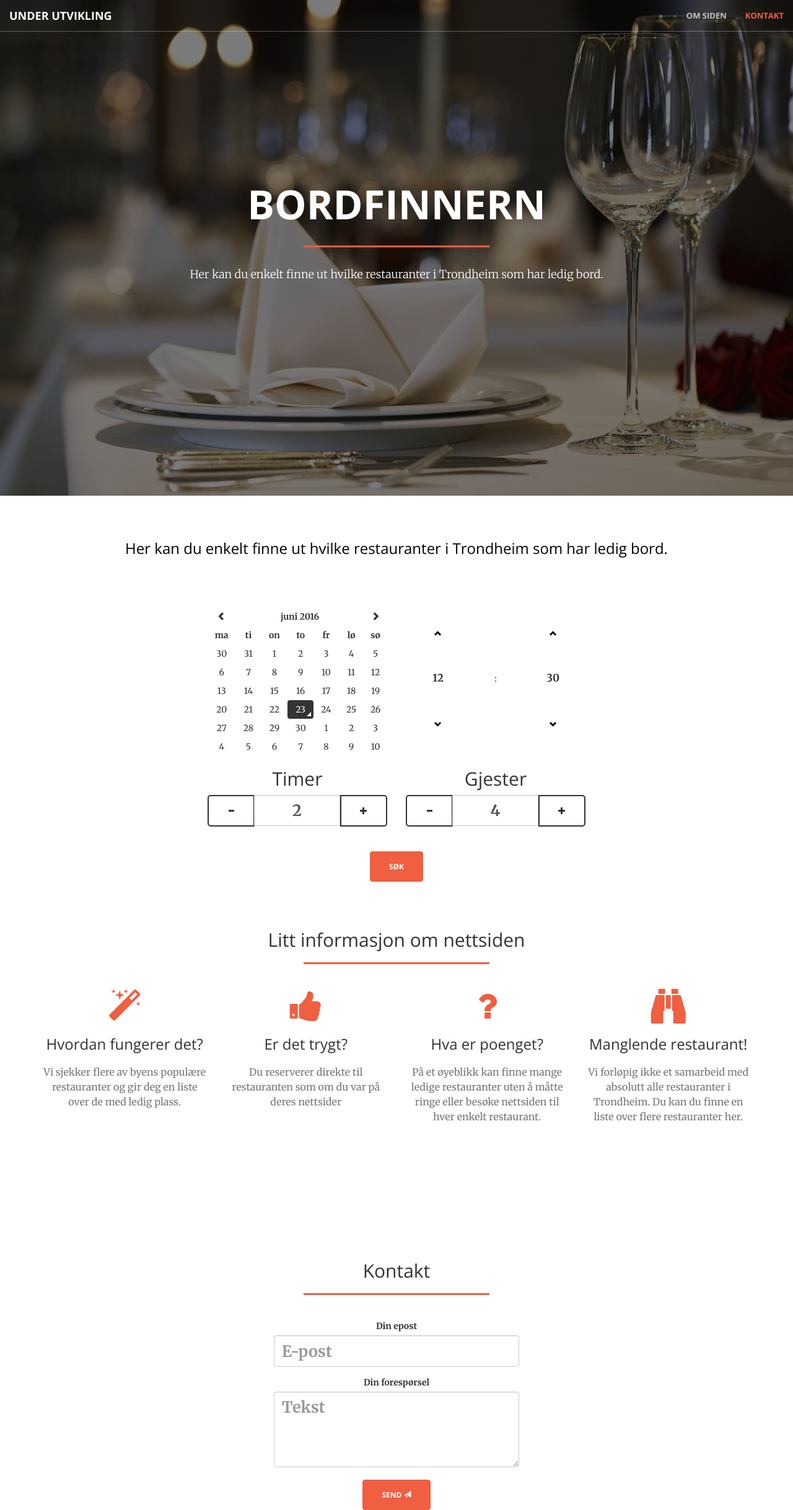
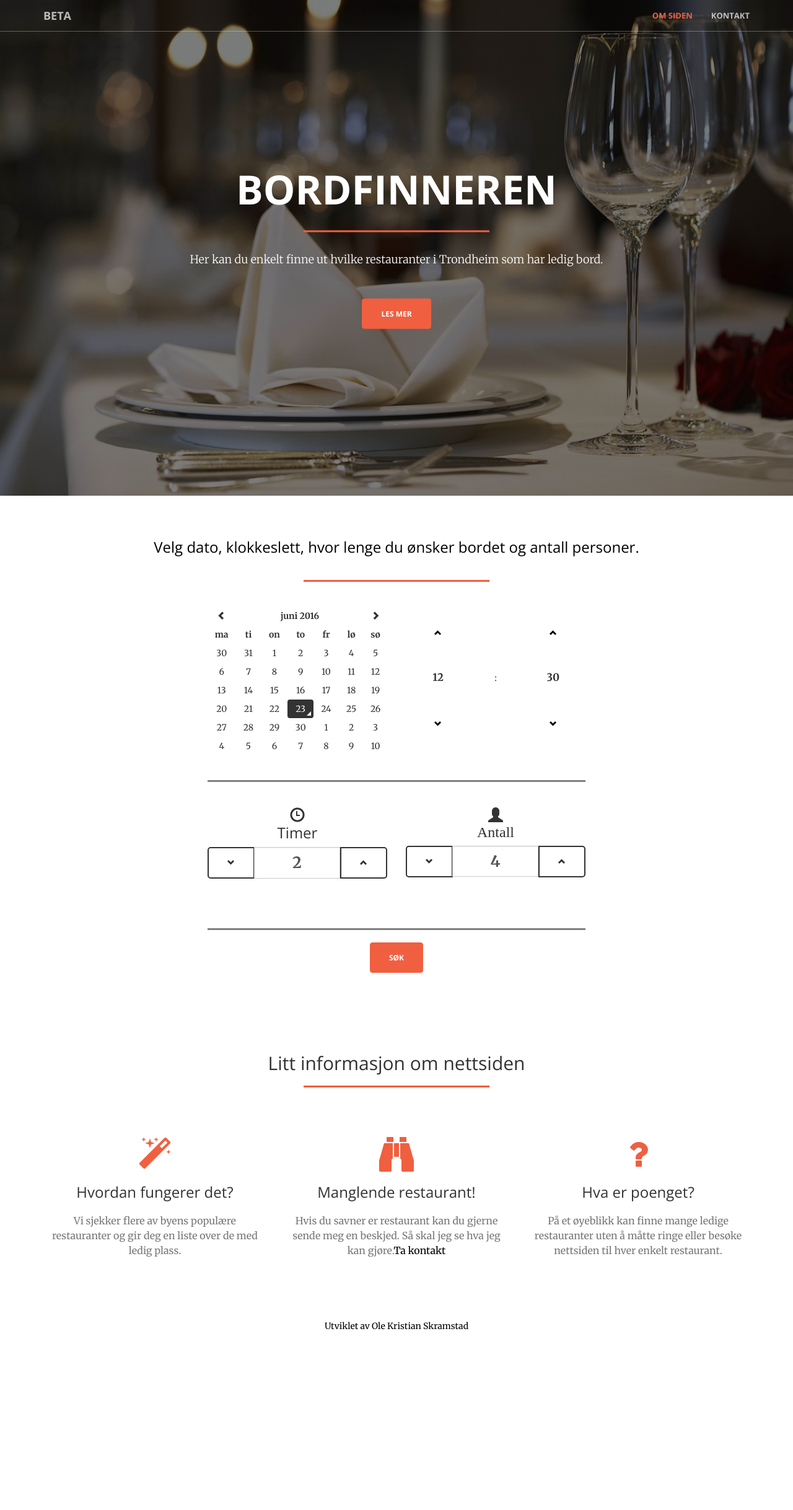
Before and after one commit to okristian1/bord, a Flask app: page / in a window 1280 px wide. Shown: the whole page at 62% size. After the commit the page ends 2146 px from the top, so only its background shows below. Run offline with Flask 2, Linux system fonts and the light colour scheme; some libraries are stand-ins or nearby versions.

Commit message:
pushing to live

```diff
--- a/myproject.py
+++ b/myproject.py
@@ -5,6 +5,11 @@ from descriptions import *
 
 app = Flask(__name__)
 app.secret_key = 'development'
+
+
+@app.route('/kontakt')
+def kontakt():
+    return render_template("kontakt.html")
 
 
 @app.route('/')
@@ -61,11 +66,11 @@ def read_from_db(b_start, b_end, date, restaurant):
     conn = sqlite3.connect('bookings.db')
     c = conn.cursor()
     c.execute("""
-    SELECT * FROM reservations WHERE ddate LIKE ? AND table_id LIKE ? AND NOT (? BETWEEN starting AND ending)
-    """, (date, restaurant, b_start))
-#    UNION
-#    SELECT DISTINCT table_id FROM bord WHERE table_id LIKE ? AND table_id Not IN (SELECT DISTINCT table_id FROM reservations WHERE ddate LIKE ?)
-#(starting >= ? OR ending <= ?)
+    SELECT table_id FROM reservations WHERE ddate LIKE ? AND table_id LIKE ? AND NOT (? BETWEEN starting AND ending)
+    UNION
+    SELECT DISTINCT table_id FROM bord WHERE table_id LIKE ? AND table_id Not IN (SELECT DISTINCT table_id FROM reservations WHERE ddate LIKE ?)
+
+    """, (date, restaurant, b_start, restaurant, date))
 
 
     data = c.fetchall()
--- a/static/styles/css/creative.css
+++ b/static/styles/css/creative.css
@@ -8,8 +8,9 @@
   color:black;
 }
 
+
 #om {
-  margin-top: 300px;
+  margin-top: 600px;
 }
 
 .btn {
@@ -60,6 +61,12 @@ hr.light {
     border-color: #fff;
 }
 
+hr.long {
+  max-width: 100%;
+  border-color: grey;
+}
+
+
 a {
     color:black;
     -webkit-transition: all .35s;
@@ -97,7 +104,7 @@ p {
 }
 
 section {
-    padding: 100px 0;
+    padding: 50px 0;
 }
 
 aside {
--- a/templates/dev.html
+++ b/templates/dev.html
@@ -9,7 +9,7 @@
   <meta name="description" content="">
   <meta name="author" content="">
 
-  <title>Development Center</title>
+  <title>Bordfinneren</title>
 
   <!-- Bootstrap Core CSS -->
   <link rel= "stylesheet" type= "text/css" href= "{{ url_for('static',filename='styles/css/bootstrap.min.css') }}">
@@ -67,7 +67,7 @@
 <!-- Displays available restaurants after search query. -->
 {% if restaurants %}
 <br><br><br>
-    <div class="container-fluid">
+    <div class="container">
       <div class="row">
         <div>
         <h2 class="text-center">Restauranter i Trondheim med ledig bord</h2>
@@ -147,7 +147,7 @@
 
 <body id="page-top">
   <nav id="mainNav" class="navbar navbar-default navbar-fixed-top">
-    <div class="container-fluid">
+    <div class="container">
       <!-- Brand and toggle get grouped for better mobile display -->
       <div class="navbar-header">
         <button type="button" class="navbar-toggle collapsed" data-toggle="collapse" data-target="#bs-example-navbar-collapse-1">
@@ -156,7 +156,7 @@
           <span class="icon-bar"></span>
           <span class="icon-bar"></span>
         </button>
-        <a class="navbar-brand page-scroll" href="#page-top">Under Utvikling</a>
+        <a class="navbar-brand page-scroll" href="#page-top">BETA</a>
       </div>
 
       <!-- Collect the nav links, forms, and other content for toggling -->
@@ -166,7 +166,7 @@
             <a class="page-scroll" href="#om">Om siden</a>
           </li>
           <li>
-            <a class="page-scroll" href="#kontakt">Kontakt</a>
+            <a class="page-scroll" href="/kontakt">Kontakt</a>
           </li>
         </ul>
       </div>
@@ -176,10 +176,11 @@
 <header id="header">
   <div class="header-content">
     <div class="header-content-inner">
-      <h1>Bordfinnern</h1>
+      <h1>Bordfinneren</h1>
       <hr>
       <p style="color:white;">Her kan du enkelt finne ut hvilke restauranter i Trondheim som har ledig bord.</p>
     </div>
+    <a href="#gimmefood" class="btn btn-primary btn-xl page-scroll">Les mer</a>
     {% with messages = get_flashed_messages() %}
       {% if messages %}
         <ul class=flashes>
@@ -194,60 +195,57 @@
   </div>
   </header>
 
-<section id="derps">
+<section id="gimmefood">
 
-  <header id="header2">
-    <div class="header-content">
-      <div class="header-content-inner">
-        <h3 style="color:black;">Her kan du enkelt finne ut hvilke restauranter i Trondheim som har ledig bord.</p>
+<div class="container text-center">
+        <h3 style="color:black;">Velg dato, klokkeslett, hvor lenge du ønsker bordet og antall personer.</p>
       </div>
-    </div>
-    </header>
+      <hr>
 
-<br><br><br><br>
-
+<br>
   <div id="finnbord" class='col-lg-6 col-lg-offset-3 col-xs-10 col-xs-offset-1'>
     <form action="." method="POST">
       <div class='input-group date center-block' id='datetimepicker'>
         <input type='hidden' name="selected_dt" class="form-control text-center" placeholder="Velg dato og tidspunkt" required/>
       </div>
-      <br<br>
+      <br>
+      <hr class="long">
           <div class="row">
             <div class="col-xs-12 col-lg-6 text-center center-block">
-              <h2 class="text-center">Timer</h2>
+              <h3 class="text-center"><span class="glyphicon glyphicon-time"></span><br>Timer</h3>
               <div class="input-group">
                 <span class="input-group-btn">
                   <button type="button" id="minusbutton" class="btn btn-default btn-xl" data-value="decrease" data-target="#spinner" data-toggle="spinner">
-                    <span class="glyphicon glyphicon-minus"></span>
+                    <span class="glyphicon glyphicon-chevron-down"></span>
                   </button>
                 </span>
                 <input type="text" name="sit_time" data-ride="spinner" id="spinner" class="form-control input-number text-center" value="2">
                 <span class="input-group-btn">
                   <button type="button" id="plusbutton" class="btn btn-default btn-xl" data-value="increase" data-target="#spinner" data-toggle="spinner">
-                    <span class="glyphicon glyphicon-plus"></span>
+                    <span class="glyphicon glyphicon-chevron-up"></span>
                   </button>
                 </div>
                 </div>
                 <div class="col-xs-12 col-lg-6 text-center center-block">
-                  <h2 class="text-center">Gjester</h2>
+                  <h3 class="text-center"><span class="glyphicon glyphicon-user"><br>Antall</span></h3>
                   <div class="input-group">
                     <span class="input-group-btn">
                       <button type="button" id="minusbutton" class="btn btn-default btn-xl" data-value="decrease" data-target="#spinner2" data-toggle="spinner">
-                        <span class="glyphicon glyphicon-minus"></span>
+                        <span class="glyphicon glyphicon-chevron-down"></span>
                       </button>
                     </span>
                     <input type="text" name="guests" data-ride="spinner" id="spinner2" class="form-control input-number text-center" value="4">
                     <span class="input-group-btn">
                       <button type="button" id="plusbutton" class="btn btn-default btn-xl" data-value="increase" data-target="#spinner2" data-toggle="spinner">
-                        <span class="glyphicon glyphicon-plus"></span>
+                        <span class="glyphicon glyphicon-chevron-up"></span>
                       </button>
                     </div>
                     </div>
                 </div>
-                <br><br>
-
+                <br><br><br>
+                <hr class="long">
                 <div class="col-lg-8 col-lg-offset-2 text-center">
-                <input id="search" type="submit" class="btn btn-primary btn-xl btn_search" value="Søk">
+                <input id="search" type="submit" class="btn btn-primary btn-xl btn_search" name="gimme_restaurants" value="Søk">
              </div>
            </div>
 </section>
@@ -259,65 +257,42 @@
                   <br>
                   <h2 class="section-heading">Litt informasjon om nettsiden</h2>
                   <hr class="primary">
+                  <br><br>
                 </div>
               </div>
               <div class="row">
-                <div class="col-lg-3 col-md-6 text-center">
+                <div class="col-lg-4 col-md-6 text-center">
                   <div class="service-box">
                     <i class="fa fa-4x fa-magic wow bounceIn text-primary" data-wow-delay=".2s"></i>
                     <h3>Hvordan fungerer det?</h3>
                     <p class="text-muted">Vi sjekker flere av byens populære restauranter og gir deg en liste over de med ledig plass.</p>
                   </div>
                 </div>
-                <div class="col-lg-3 col-md-6 text-center">
+                <div class="col-lg-4 col-md-6 text-center">
                   <div class="service-box">
-                    <i class="fa fa-4x fa-thumbs-up wow bounceIn text-primary" data-wow-delay=".1s"></i>
-                    <h3>Er det trygt?</h3>
-                    <p class="text-muted">Du reserverer direkte til restauranten som om du var på deres nettsider</p>
+                    <i class="fa fa-4x fa-binoculars wow bounceIn text-primary" data-wow-delay=".3s"></i>
+                    <h3>Manglende restaurant!</h3>
+                    <p class="text-muted">Hvis du savner er restaurant kan du gjerne sende meg en beskjed. Så skal jeg se hva jeg kan gjøre.<a href="/kontakt">Ta kontakt</a></p>
                   </div>
                 </div>
-                <div class="col-lg-3 col-md-6 text-center">
+                <div class="col-lg-4 col-md-6 text-center">
                   <div class="service-box">
                     <i class="fa fa-4x fa-question   wow bounceIn text-primary"></i>
                     <h3>Hva er poenget?</h3>
                     <p class="text-muted">På et øyeblikk kan finne mange ledige restauranter uten å måtte ringe eller besøke nettsiden til hver enkelt restaurant.</p>
                   </div>
                 </div>
-                <div class="col-lg-3 col-md-6 text-center">
-                  <div class="service-box">
-                    <i class="fa fa-4x fa-binoculars wow bounceIn text-primary" data-wow-delay=".3s"></i>
-                    <h3>Manglende restaurant!</h3>
-                    <p class="text-muted">Vi forløpig ikke et samarbeid med absolutt alle restauranter i Trondheim. Du kan du finne en liste over flere restauranter her.</p>
-                  </div>
-                </div>
               </div>
           </section>
 
-          <section id="kontakt">
-            <div>
-              <div>
-                <div class="col-lg-4">
-                </div>
-                <div class="col-lg-4 form-group text-center">
-                  <h2>Kontakt</h2>
-                  <hr class="primary">
-                  <form>
-                    <br>
-                    <div class="form-group">
-                      <label for="exampleInputEmail1">Din epost</label>
-                      <input type="email" class="form-control" id="exampleInputEmail1" placeholder="E-post">
-                    </div>
-                    <div>
-                      <label for="text-area">Din forespørsel</label>
-                      <textarea class="form-control" id="text-area" placeholder="Tekst" rows="3"></textarea>
-                      <br>
-                      <button type="submit" class="btn btn-primary btn-xl">Send <span class="glyphicon glyphicon-send" aria-hidden="true"></span></button>
-                    </div>
-                  </form>
-                </div>
-              </div>
-            </div>
-          </section>
+
+<section id="footer">
+  <div class="container text-center">
+<a href="http://okristian1.github.io/okristian1/">Utviklet av Ole Kristian Skramstad</a>
+</div>
+</section>
+
+
 {% endif %}
               <script type="text/javascript">
               $(function () {
```
Also changed, not shown: templates/base.html (+2 -49 lines), templates/kontakt.html (added, +147 -0 lines), bookings.db, static/media/headers/bread.jpg (added), static/media/headers/darkburger.jpg (added), static/media/headers/foods.jpg (added), 2 other files.
